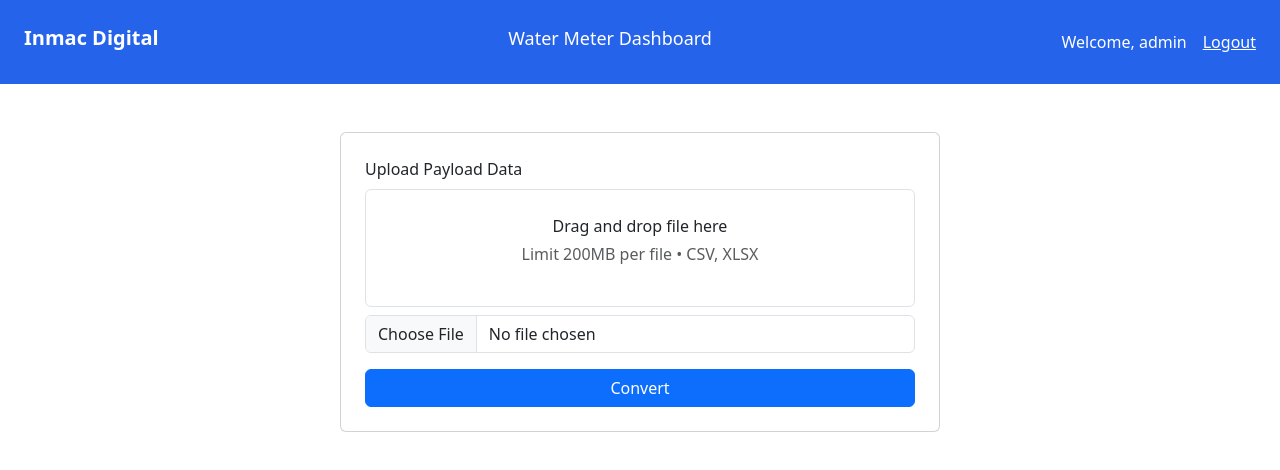
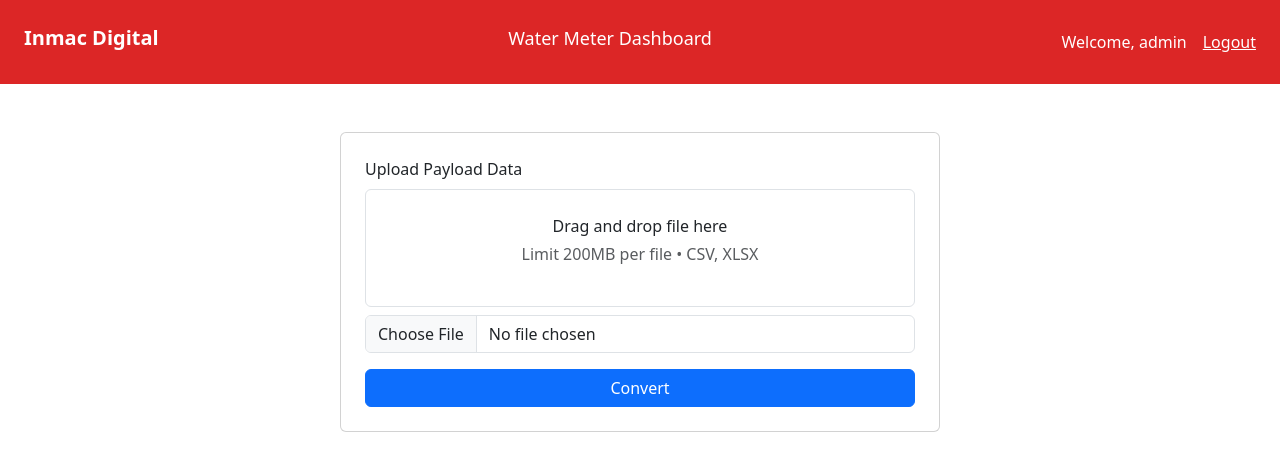
Before and after one commit to onkar25-design/water-meter-ci-cd, a React (Create React App) app: page /uploadfile in a window 1280 px wide. Shown: the top 470 px of the page. Built offline with nearby package versions, Linux system fonts and the light colour scheme.

Commit message:
Update Header.jsx

```diff
--- a/src/Header.jsx
+++ b/src/Header.jsx
@@ -10,7 +10,7 @@
   };
 
   return (
-    <header className="bg-blue-600 text-white py-4 px-6 flex justify-between items-center">
+    <header className="bg-red-600 text-white py-4 px-6 flex justify-between items-center">
       <h1 className="text-xl font-bold">Inmac Digital</h1>
       <h2 className="text-lg">Water Meter Dashboard</h2>
       <div className="flex items-center">
```
